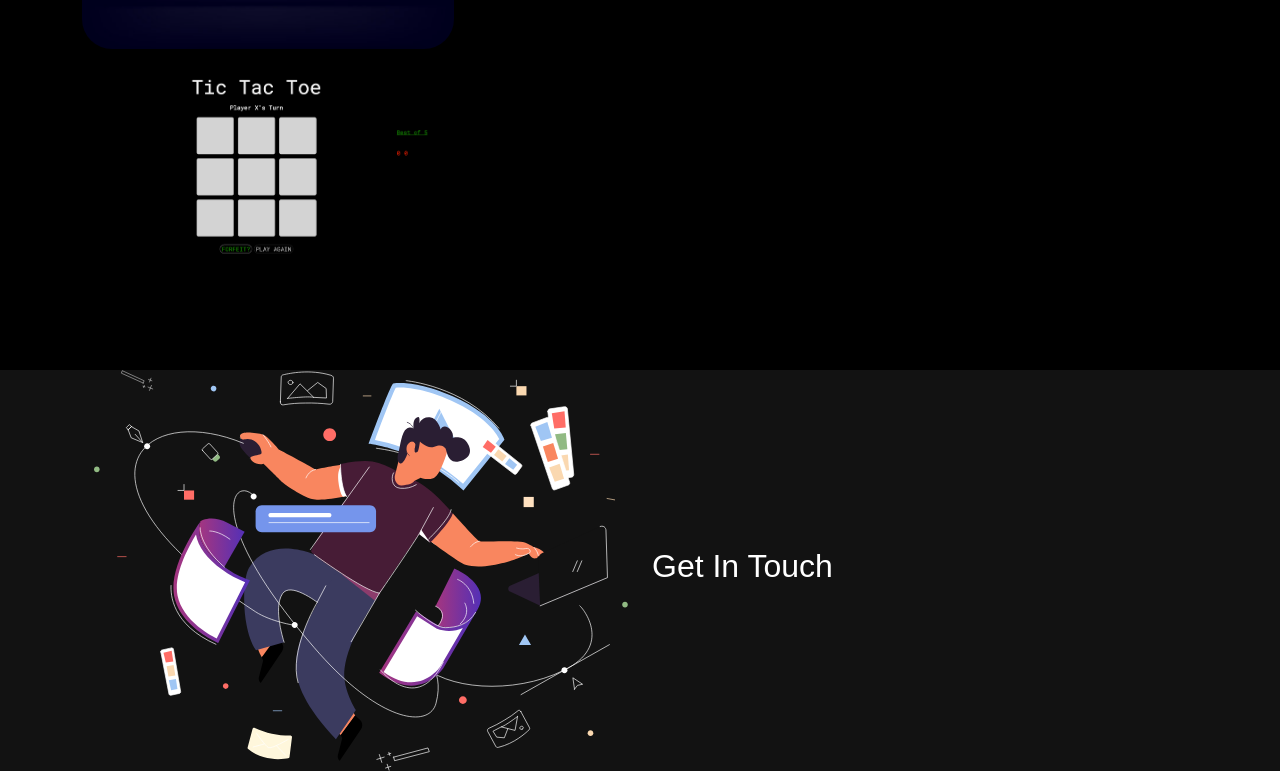
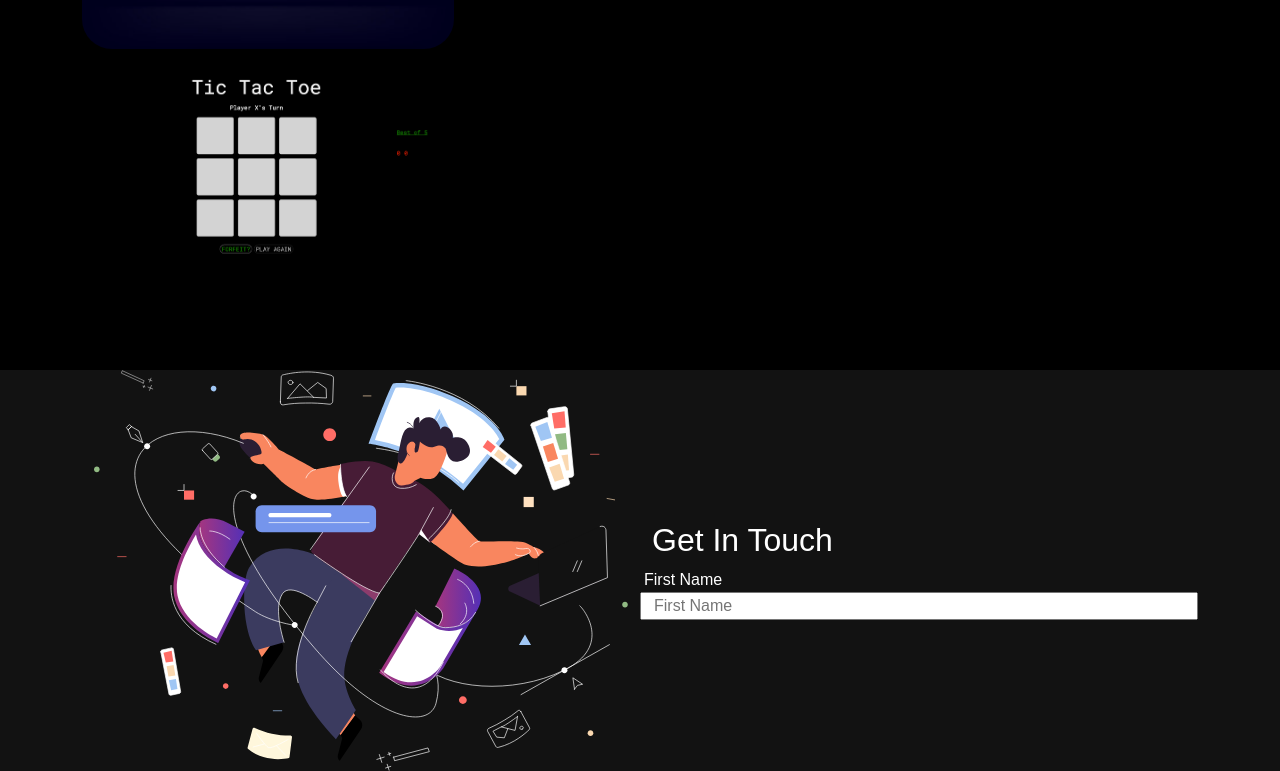
Before and after one commit to Graehm/portfolio, a React (Create React App) app: page / in a window 1280 px wide. Shown: the part 1861-2632 px from the top of the page. Built offline with nearby package versions, Linux system fonts and the light colour scheme.

Commit message:
added first test  name tag with success but sans style but hey at least its working

```diff
--- a/src/components/Contact.js
+++ b/src/components/Contact.js
@@ -29,7 +29,16 @@ export const Contact = () => {
                 <div className={isVisible ? "animate__animated animate__fadeIn" : ""}>
                   <h2>Get In Touch</h2>
                     <form onSubmit={handleSubmit}>
-
+                      <Row>
+                        <label htmlFor="name" className="px-1">First Name</label>
+                        <input
+                          id="name"
+                          type="name"
+                          name="name"
+                          placeholder="First Name">
+                        </input>
+                        <ValidationError prefix="Name" field="name" errors={state.errors} />
+                      </Row>
                     </form>
                 </div>
               }
```
